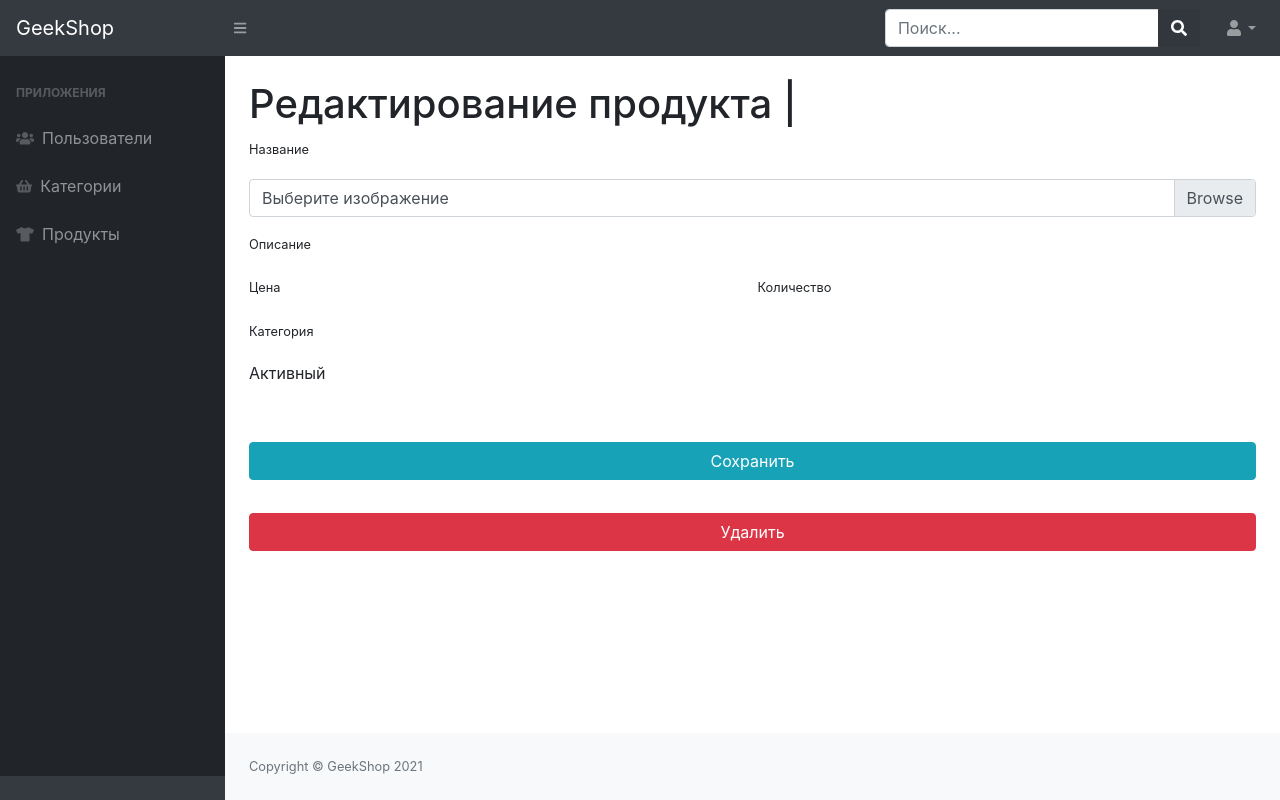
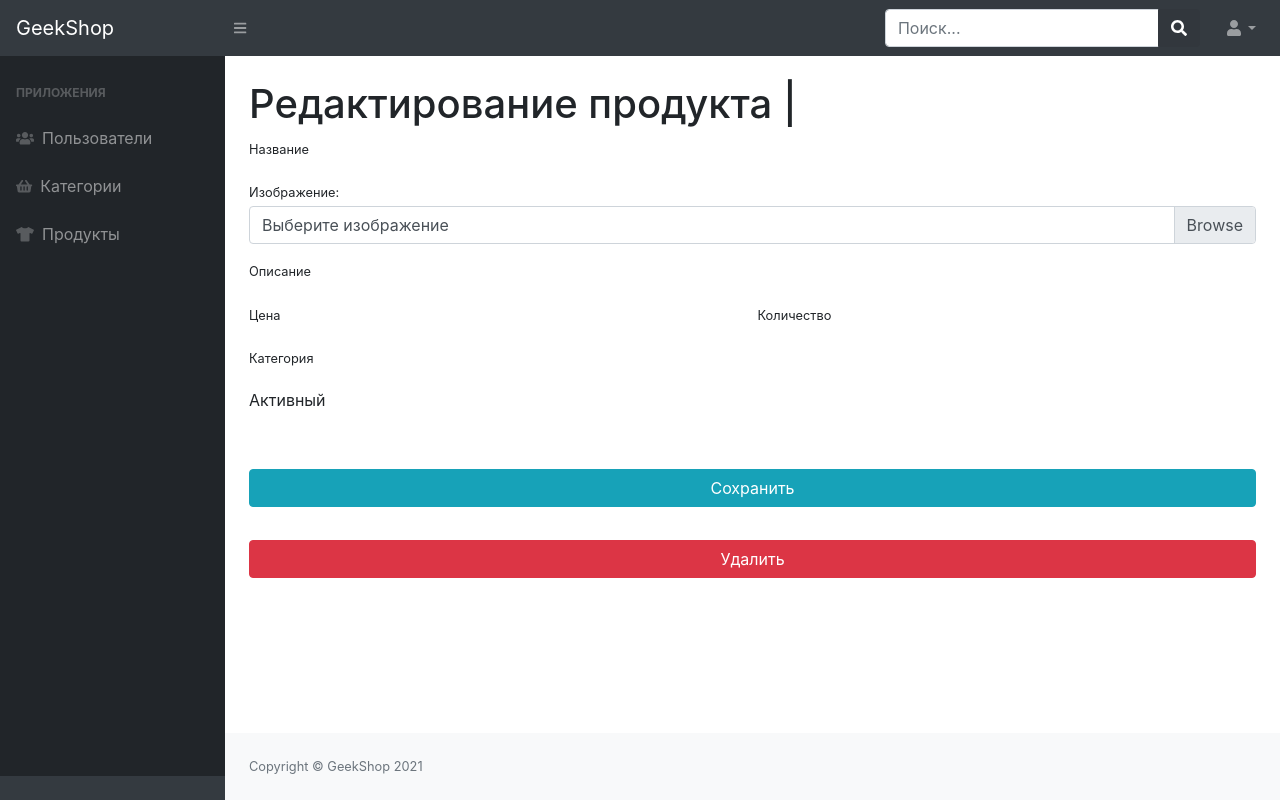
Before and after one commit to Shorokhov-A/geekshop-server, a Django app: template admins/templates/admins/admin-products-update-delete.html in a window 1280 px wide. Run offline with Django 3.2, Linux system fonts and the light colour scheme; the template is opened without the code that fills it, so the values that code supplies are empty; some libraries are stand-ins or nearby versions.

Commit message:
edited admin-products-update-delete.html

```diff
--- a/admins/templates/admins/admin-products-update-delete.html
+++ b/admins/templates/admins/admin-products-update-delete.html
@@ -16,6 +16,7 @@
                 </div>
                 <div class="form-row mb-2">
                     <div class="col-lg-12">
+                        <label class="small mb-1">Изображение:</label>
                         <div class="custom-file">
                             {{ form.image }}
                             <label class="custom-file-label" for="{{ form.image.id_for_label }}" style="top: auto;">
```
